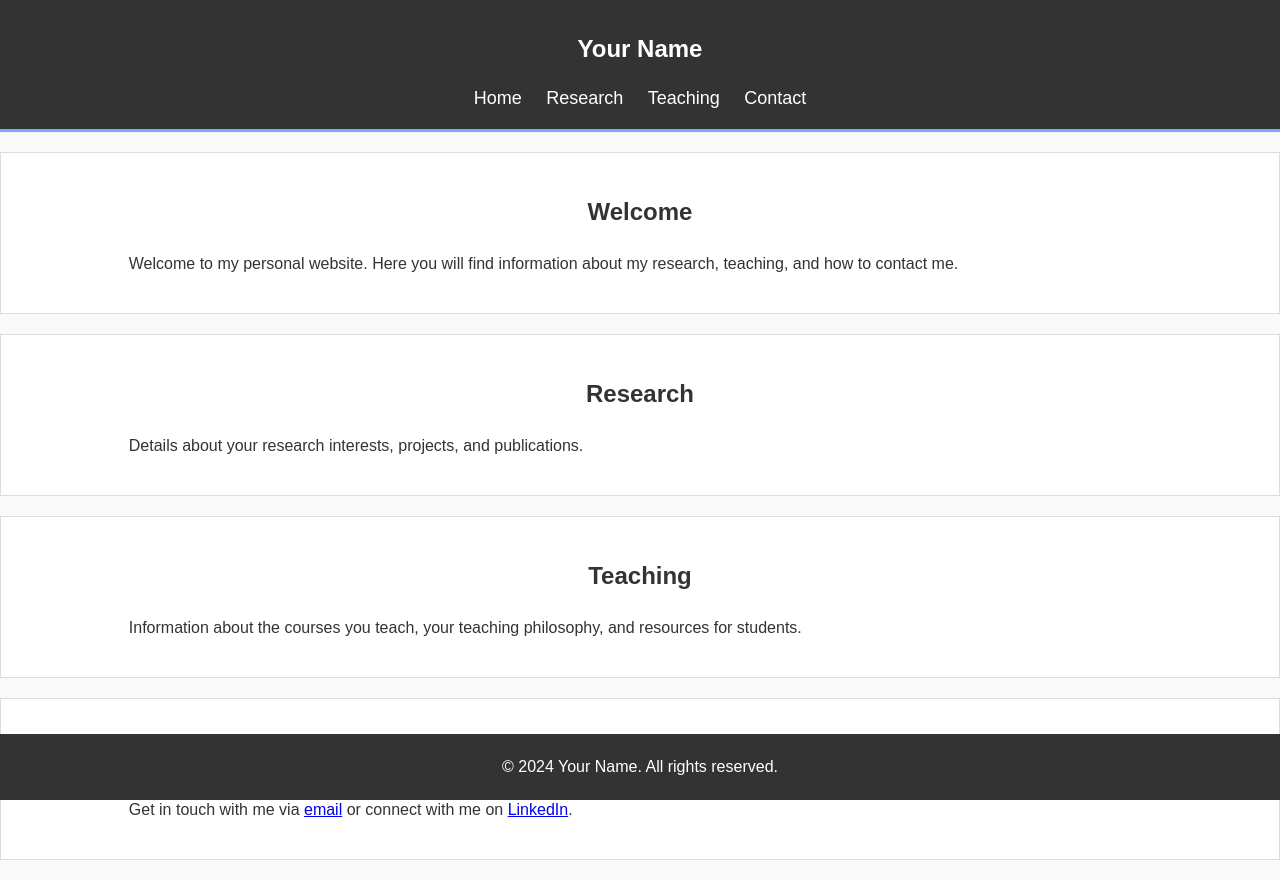
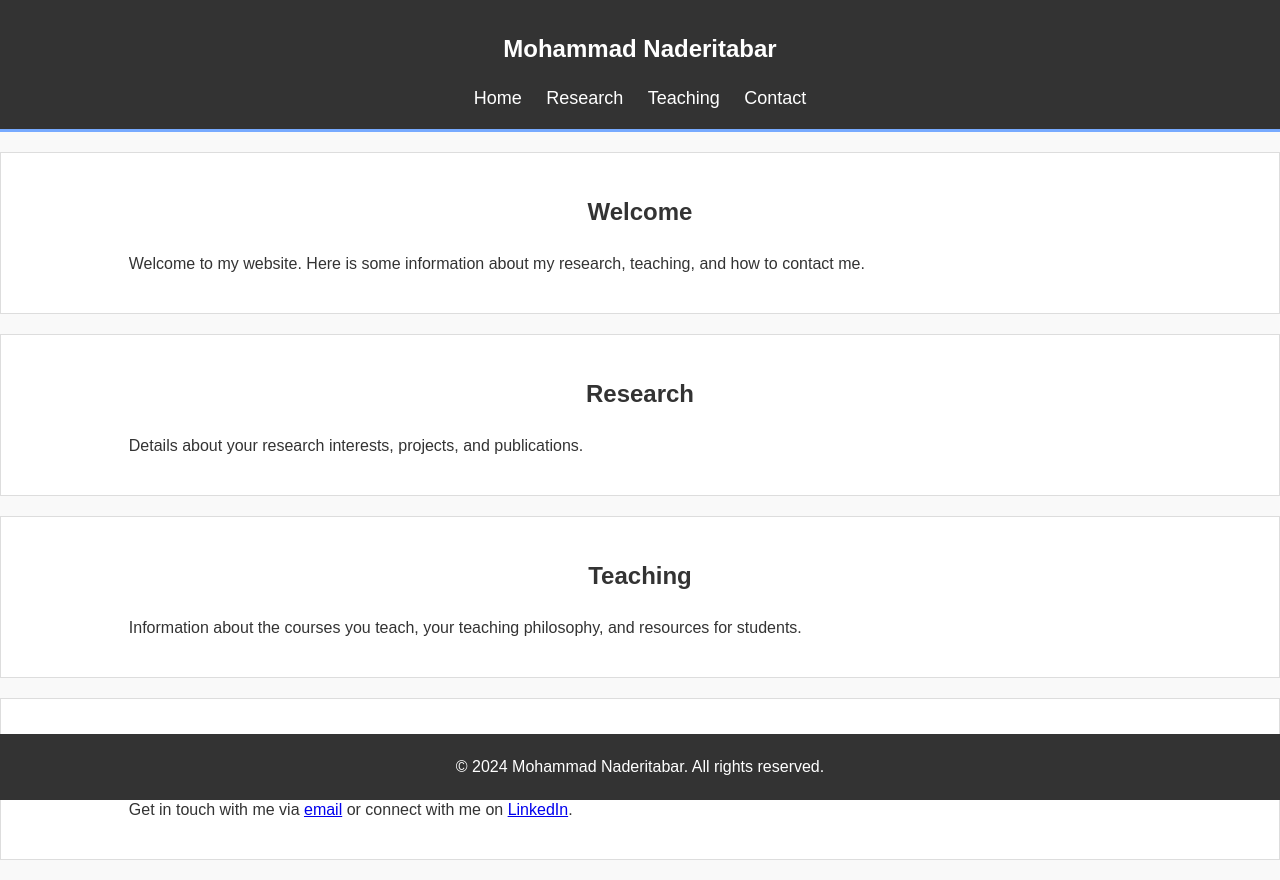
Before and after one commit to M-Naderitabar/M-Naderitabar.github.io, a plain HTML site: page index.html in a window 1280 px wide. Drawn offline with Linux system fonts and the light colour scheme.

Commit message:
Update index.html

```diff
--- a/index.html
+++ b/index.html
@@ -3,13 +3,13 @@
 <head>
     <meta charset="UTF-8">
     <meta name="viewport" content="width=device-width, initial-scale=1.0">
-    <title>Your Name - Personal Website</title>
+    <title>Mohammad Naderitabar</title>
     <link rel="stylesheet" href="styles.css">
 </head>
 <body>
     <header>
         <div class="container">
-            <h1>Your Name</h1>
+            <h1>Mohammad Naderitabar</h1>
             <nav>
                 <ul>
                     <li><a href="#home">Home</a></li>
@@ -25,7 +25,7 @@
         <section id="home" class="section">
             <div class="container">
                 <h2>Welcome</h2>
-                <p>Welcome to my personal website. Here you will find information about my research, teaching, and how to contact me.</p>
+                <p>Welcome to my website. Here is some information about my research, teaching, and how to contact me.</p>
             </div>
         </section>
 
@@ -53,7 +53,7 @@
 
     <footer>
         <div class="container">
-            <p>&copy; 2024 Your Name. All rights reserved.</p>
+            <p>&copy; 2024 Mohammad Naderitabar. All rights reserved.</p>
         </div>
     </footer>
 </body>
```
